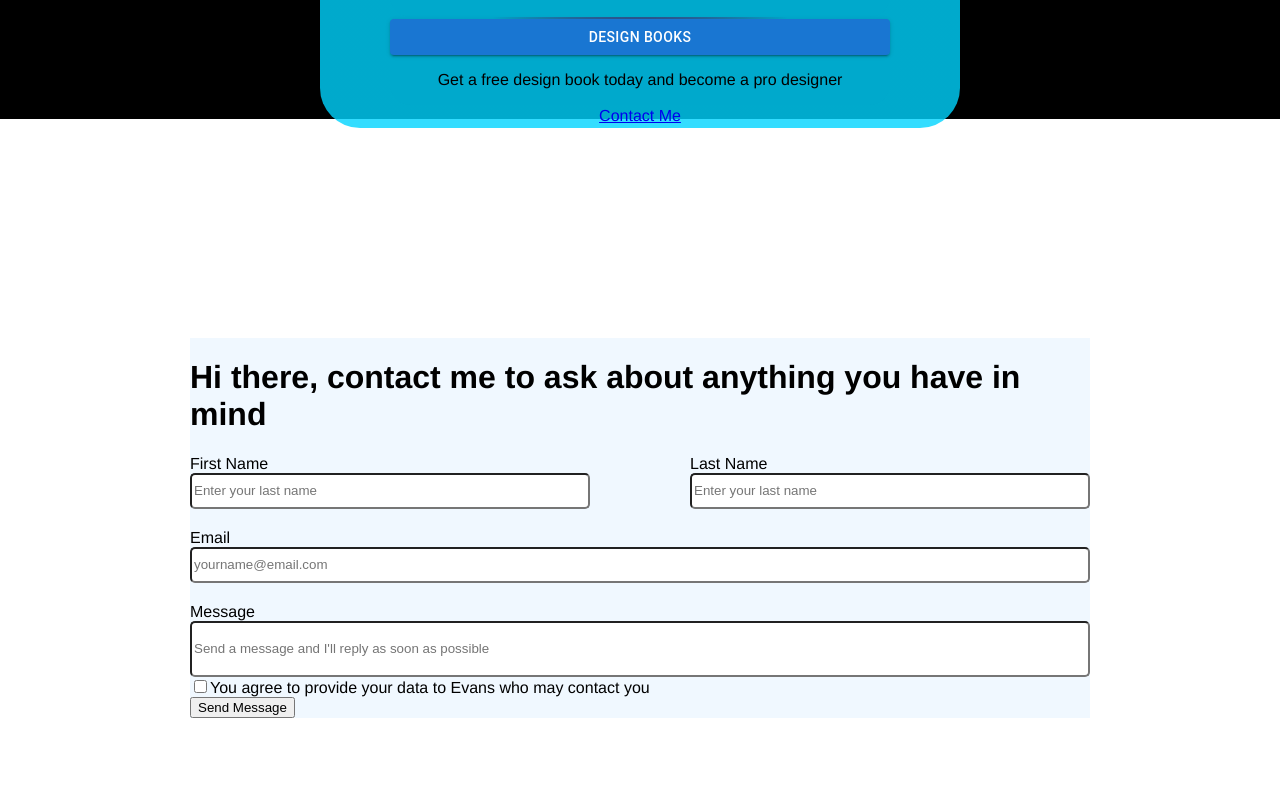
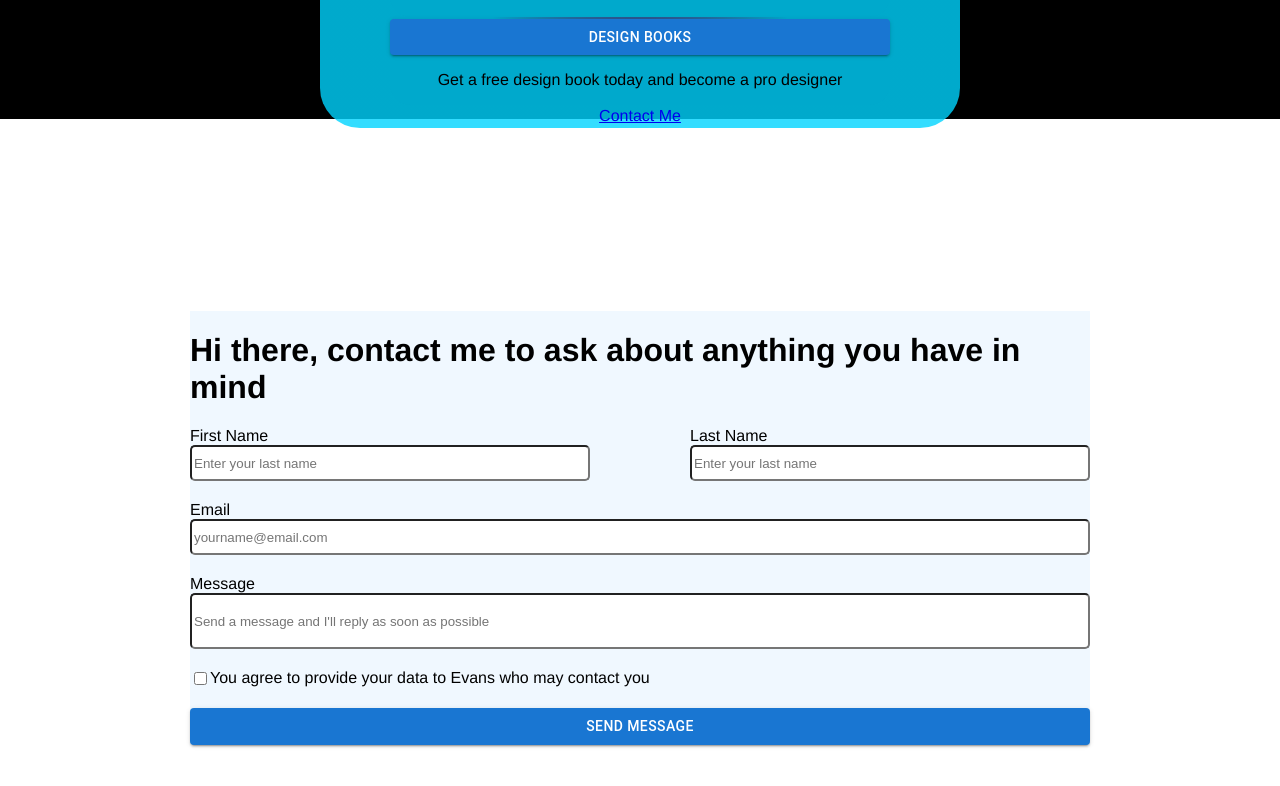
Before and after one commit to gitahievans/-HNG-stage2-task, a React (Create React App) app: page / in a window 1280 px wide. Shown: the part 689-1475 px from the top of the page. Built offline with nearby package versions, Linux system fonts and the light colour scheme.

Commit message:
styles checkbox and buttton

```diff
--- a/src/pages/Contact.js
+++ b/src/pages/Contact.js
@@ -1,3 +1,4 @@
+import { Button } from "@mui/material";
 import React from "react";
 import "../styles/contact.css";
 
@@ -13,6 +14,7 @@ function Contact() {
             <div className="first">
               <label>First Name</label>
               <input
+                id="first_name"
                 className="inputs"
                 type="text"
                 placeholder="Enter your last name"
@@ -21,6 +23,7 @@ function Contact() {
             <div className="last">
               <label>Last Name</label>
               <input
+                id="last_name"
                 className="inputs"
                 type="text"
                 placeholder="Enter your last name"
@@ -30,6 +33,7 @@ function Contact() {
           <div className="email-div">
             <label>Email</label>
             <input
+              id="email"
               className="inputs"
               type="text"
               placeholder="yourname@email.com"
@@ -39,7 +43,8 @@ function Contact() {
           <div className="message-div">
             <label>Message</label>
             <input
-              className="message"
+              id="message"
+              className="message-area"
               type="text"
               placeholder="Send a message and I'll reply as soon as possible"
             />
@@ -50,8 +55,16 @@ function Contact() {
               You agree to provide your data to Evans who may contact you
             </label>
           </div>
-
-          <button type="submit">Send Message</button>
+          <div className="btn">
+            <Button
+              id="btn__submit"
+              variant="contained"
+              type="submit"
+              style={{ width: "100%" }}
+            >
+              Send Message
+            </Button>
+          </div>
         </form>
       </div>
     </div>
--- a/src/styles/contact.css
+++ b/src/styles/contact.css
@@ -45,7 +45,16 @@
     margin-top: 20px;
 }
 
-.message {
+.message-area {
     height: 50px;
     border-radius: 5px;
 }
+
+.check-div {
+    display: flex;
+    margin-top: 20px;
+}
+
+.btn {
+    margin-top: 20px;
+}
```
